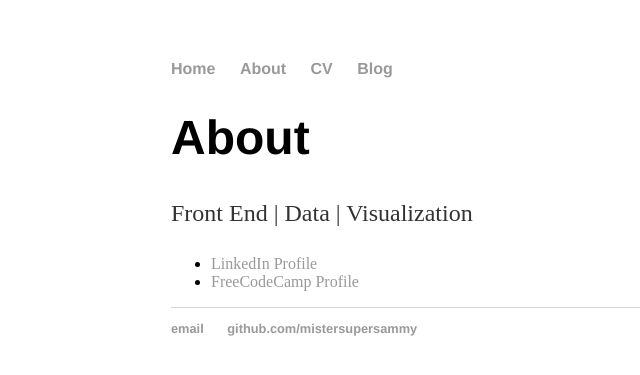
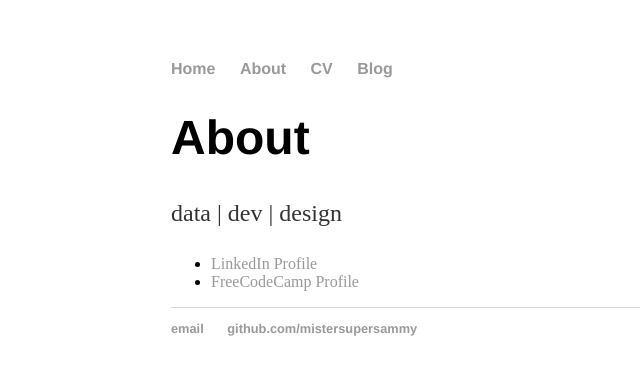
Before and after one commit to mistersupersammy/mistersupersammy.github.io, a Jekyll site: the page built from about/index.html, in a window 1280 px wide. Shown: the top 375 px of the page, without its empty margins (21-661 px from the left). Built offline with Jekyll 4.4.1, drawn with Linux system fonts in a browser that asks for light colours.

Commit message:
Update index.html

```diff
--- a/about/index.html
+++ b/about/index.html
@@ -5,7 +5,7 @@ title: About Sam Chao
 
 		<div class="about">
 			<h1>About</h1>
-			<p>Front End | Data | Visualization</p>
+			<p>data | dev | design</p>
 
 			<ul class="contacts">
 				<li><a href="https://linkedin.com/in/chaosam" target="_blank">LinkedIn Profile</a></li>
```
